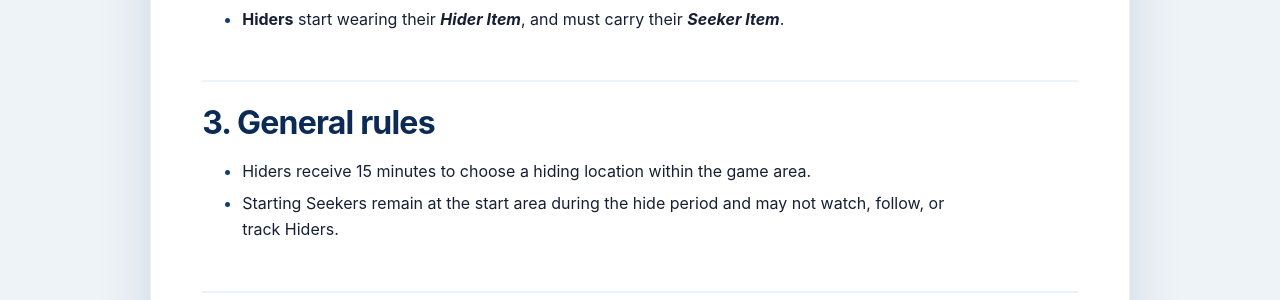
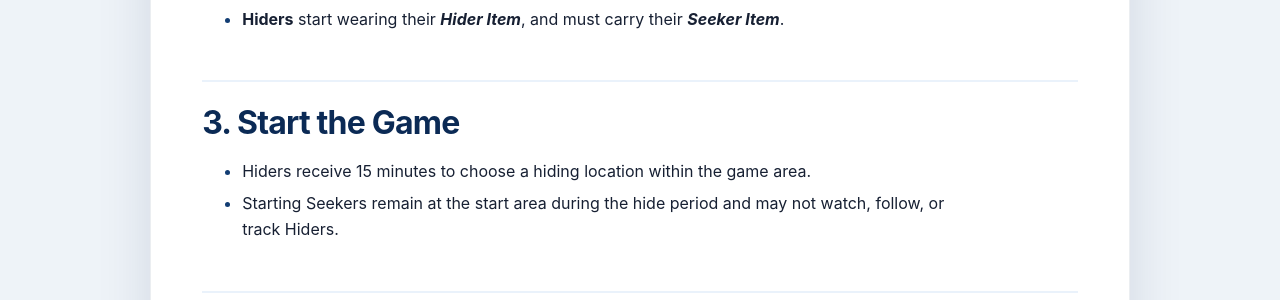
Before and after one commit to mmaxin/hide-and-seek-game, a Jekyll site: the page built from rules.md, in a window 1280 px wide and 900 px high, scrolled down 1185 px. Shown: the part 157-457 px from the top of the window. Built offline with Jekyll 4.4.1, drawn with Linux system fonts in a browser that asks for light colours; our own code applies the rules of GitHub Pages for plain Markdown files.

Commit message:
Rename General Rules to Start the Game

```diff
--- a/rules.md
+++ b/rules.md
@@ -47,7 +47,7 @@ Score the most points by staying hidden or by finding Hiders.
 
 
 
-## 3. General rules
+## 3. Start the Game
 {: #general-rules }
 
 - Hiders receive 15 minutes to choose a hiding location within the game area.
```
